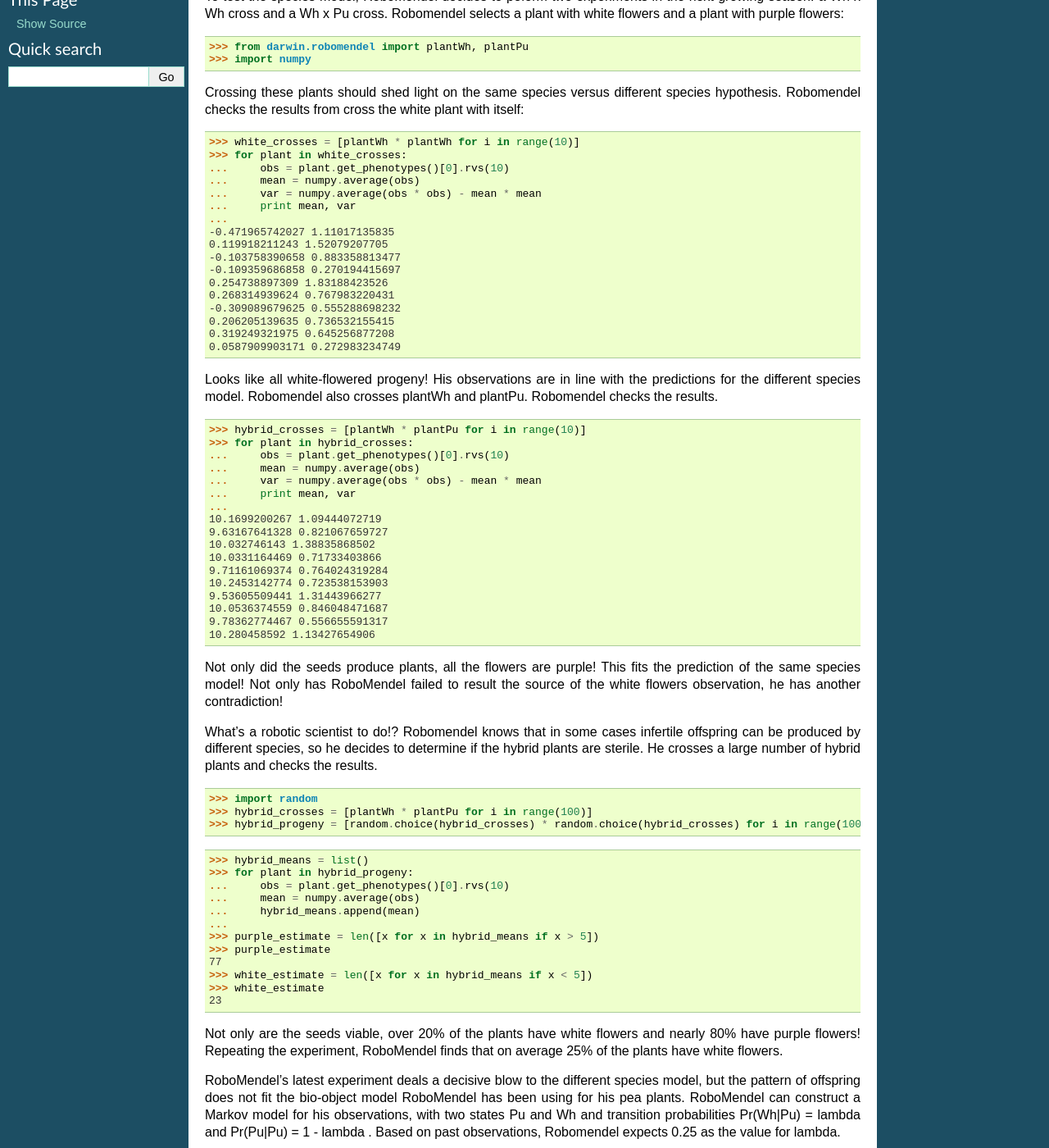
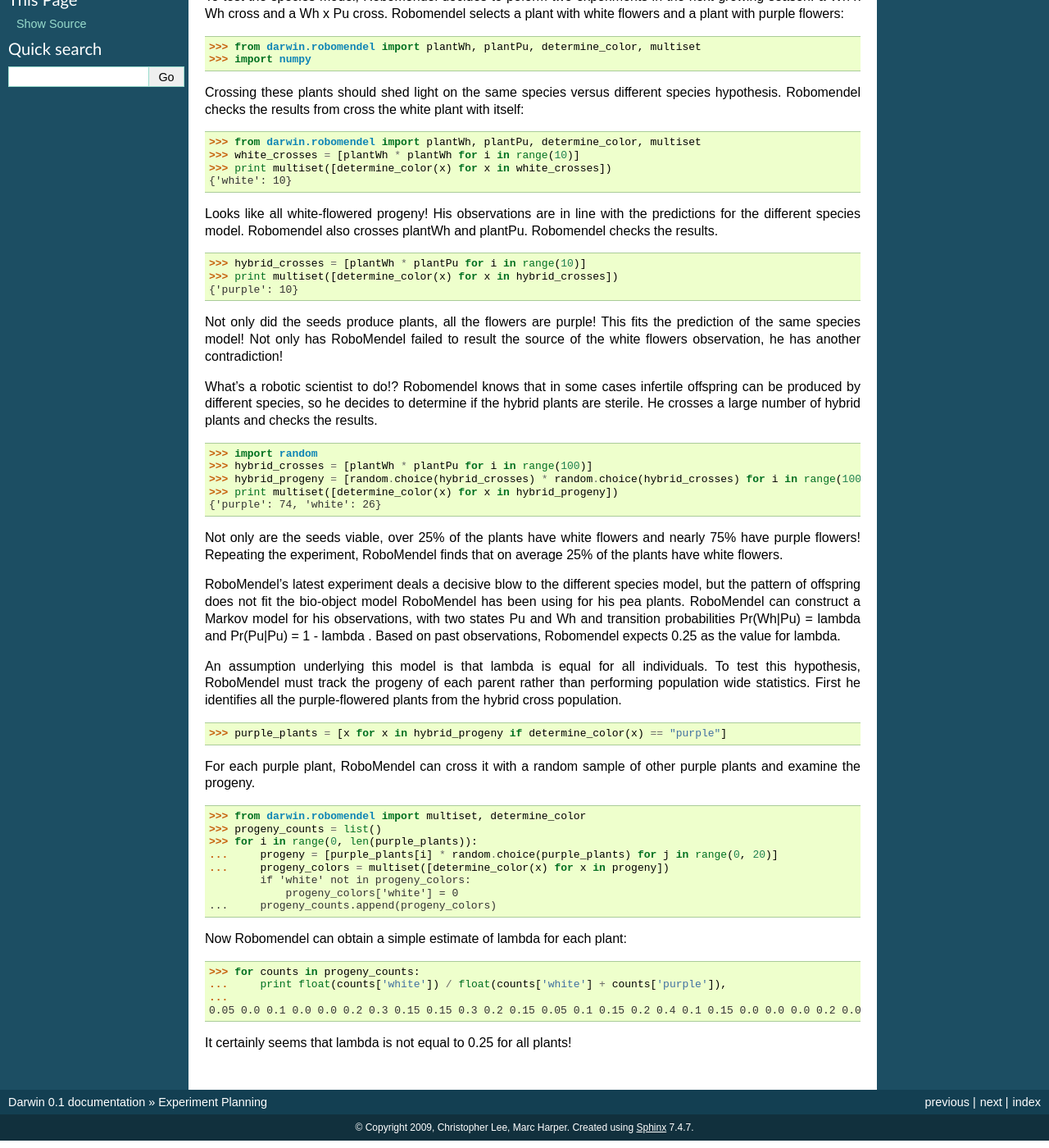
Before and after one commit to cjlee112/darwin, a Sphinx documentation site: the page built from doc/tutorials/experiment_planning.rst, in a window 1280 px wide and 1400 px high, scrolled down 283 px. Shown: the whole window at 82% size. Built offline with Sphinx 7.4.7, drawn with Linux system fonts in a browser that asks for light colours.

Commit message:
reworked some of the tutorial code

```diff
--- a/doc/tutorials/experiment_planning.rst
+++ b/doc/tutorials/experiment_planning.rst
@@ -9,48 +9,21 @@
 
 To test the species model, Robomendel decides to peform two experiments in the next growing season: a Wh x Wh cross and a Wh x Pu cross. Robomendel selects a plant with white flowers and a plant with purple flowers:
 
-   >>> from darwin.robomendel import plantWh, plantPu
+   >>> from darwin.robomendel import plantWh, plantPu, determine_color, multiset
    >>> import numpy
 
 Crossing these plants should shed light on the same species versus different species hypothesis. Robomendel checks the results from cross the white plant with itself:
 
+    >>> from darwin.robomendel import plantWh, plantPu, determine_color, multiset
     >>> white_crosses = [plantWh * plantWh for i in range(10)]
-    >>> for plant in white_crosses:
-    ...     obs = plant.get_phenotypes()[0].rvs(10)
-    ...     mean = numpy.average(obs)
-    ...     var = numpy.average(obs * obs) - mean * mean
-    ...     print mean, var
-    ...
-    -0.471965742027 1.11017135835
-    0.119918211243 1.52079207705
-    -0.103758390658 0.883358813477
-    -0.109359686858 0.270194415697
-    0.254738897309 1.83188423526
-    0.268314939624 0.767983220431
-    -0.309089679625 0.555288698232
-    0.206205139635 0.736532155415
-    0.319249321975 0.645256877208
-    0.0587909903171 0.272983234749
+    >>> print multiset([determine_color(x) for x in white_crosses])
+    {'white': 10}
 
 Looks like all white-flowered progeny! His observations are in line with the predictions for the different species model. Robomendel also crosses plantWh and plantPu. Robomendel checks the results.
 
     >>> hybrid_crosses = [plantWh * plantPu for i in range(10)]
-    >>> for plant in hybrid_crosses:
-    ...     obs = plant.get_phenotypes()[0].rvs(10)
-    ...     mean = numpy.average(obs)
-    ...     var = numpy.average(obs * obs) - mean * mean
-    ...     print mean, var
-    ...
-    10.1699200267 1.09444072719
-    9.63167641328 0.821067659727
-    10.032746143 1.38835868502
-    10.0331164469 0.71733403866
-    9.71161069374 0.764024319284
-    10.2453142774 0.723538153903
-    9.53605509441 1.31443966277
-    10.0536374559 0.846048471687
-    9.78362774467 0.556655591317
-    10.280458592 1.13427654906
+    >>> print multiset([determine_color(x) for x in hybrid_crosses])
+    {'purple': 10}
 
 Not only did the seeds produce plants, all the flowers are purple! This fits the prediction of the same species model! Not only has RoboMendel failed to result the source of the white flowers observation, he has another contradiction!
 
@@ -59,21 +32,10 @@
     >>> import random
     >>> hybrid_crosses = [plantWh * plantPu for i in range(100)]
     >>> hybrid_progeny = [random.choice(hybrid_crosses) * random.choice(hybrid_crosses) for i in range(100)]
+    >>> print multiset([determine_color(x) for x in hybrid_progeny])
+    {'purple': 74, 'white': 26}
 
-    >>> hybrid_means = list()
-    >>> for plant in hybrid_progeny:
-    ...     obs = plant.get_phenotypes()[0].rvs(10)
-    ...     mean = numpy.average(obs)
-    ...     hybrid_means.append(mean)
-    ...
-    >>> purple_estimate = len([x for x in hybrid_means if x > 5])
-    >>> purple_estimate
-    77
-    >>> white_estimate = len([x for x in hybrid_means if x < 5])
-    >>> white_estimate
-    23
-
-Not only are the seeds viable, over 20% of the plants have white flowers and nearly 80% have purple flowers! Repeating the experiment, RoboMendel finds that on average 25% of the plants have white flowers.
+Not only are the seeds viable, over 25% of the plants have white flowers and nearly 75% have purple flowers! Repeating the experiment, RoboMendel finds that on average 25% of the plants have white flowers.
 
 RoboMendel's latest experiment deals a decisive blow to the different species model, but the pattern of offspring does not fit the bio-object model RoboMendel has been using for his pea plants. RoboMendel can construct a Markov model for his observations, with two states Pu and Wh and transition probabilities Pr(Wh|Pu) = \lambda and Pr(Pu|Pu) = 1 - \lambda . Based on past observations, Robomendel expects 0.25 as the value for lambda.
 
```
